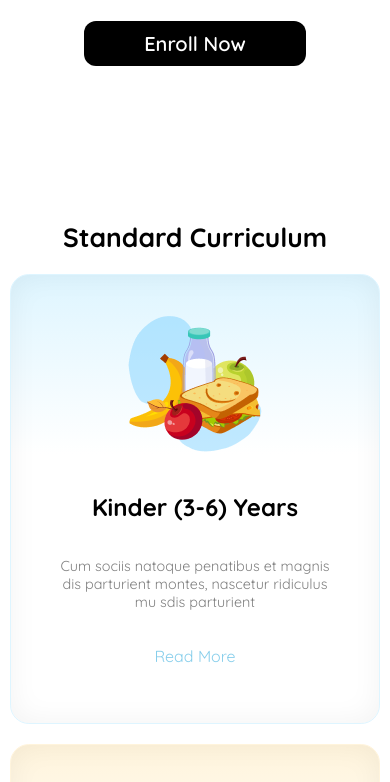
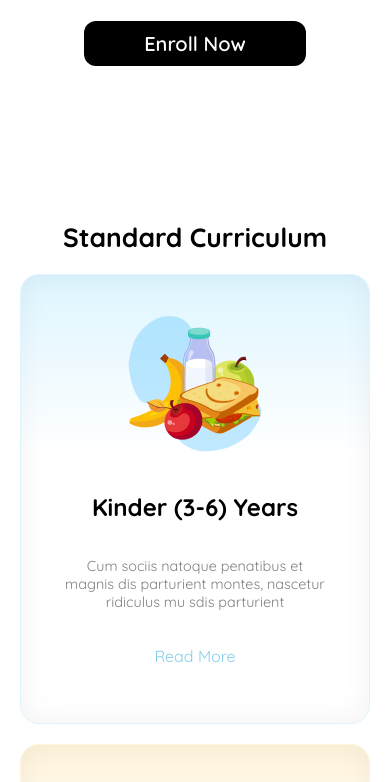
Before and after one commit to Diya-Purkayastha/kids-school-project-, a plain HTML site: page index.html in a window 390 px wide. Shown: the part 1025-1807 px from the top of the page. Drawn offline with Linux system fonts and the light colour scheme.

Commit message:
fixed responsive issue

```diff
--- a/style/style.css
+++ b/style/style.css
@@ -313,6 +313,7 @@ footer{
     .marquee{
         display: none;
     }
+
     .navbar , .navbar > ul, footer {
         flex-direction: column;
         align-items: center;
@@ -337,6 +338,10 @@ footer{
         gap: 20px;
         align-items: center;
         margin-top: 0px;
+
+    }
+    .curriculum-card{
+        width: calc(100% - 40px);
     }
     .section-title{
         font-size: 1.65rem;
```
